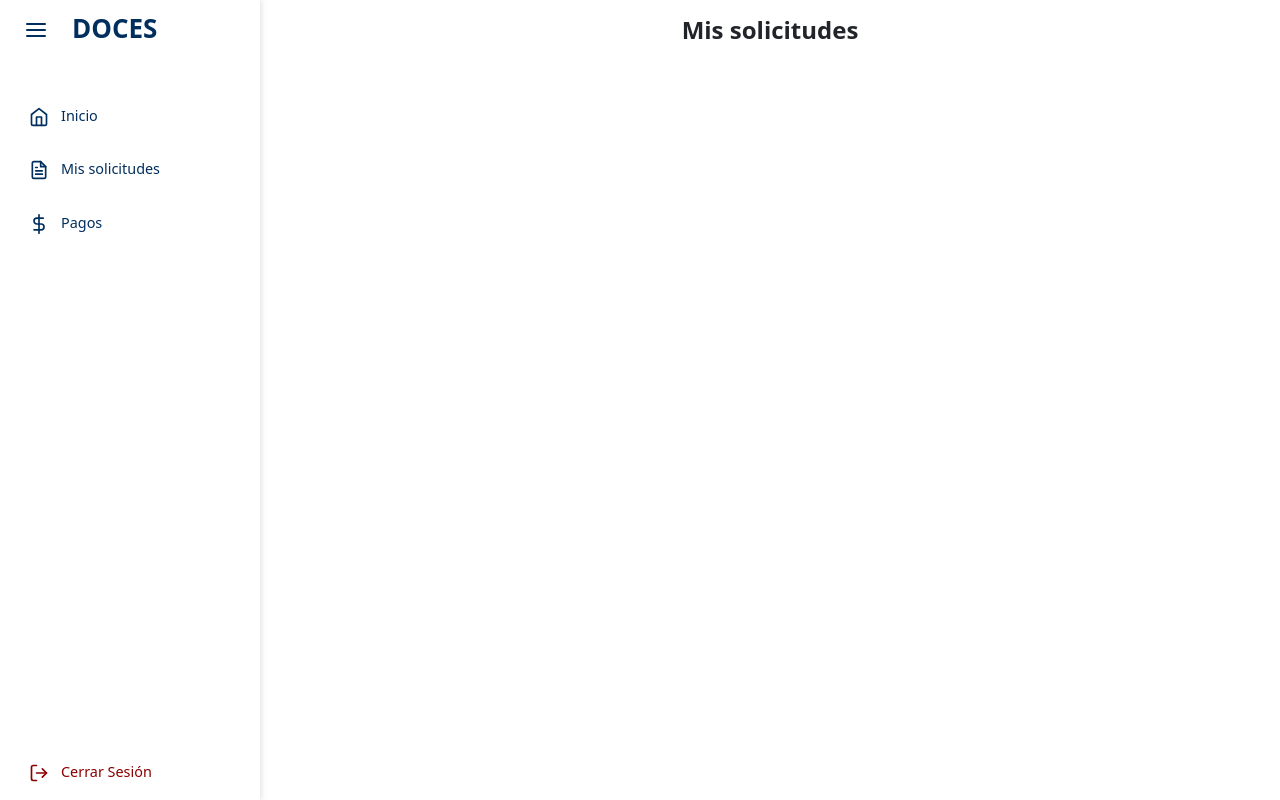
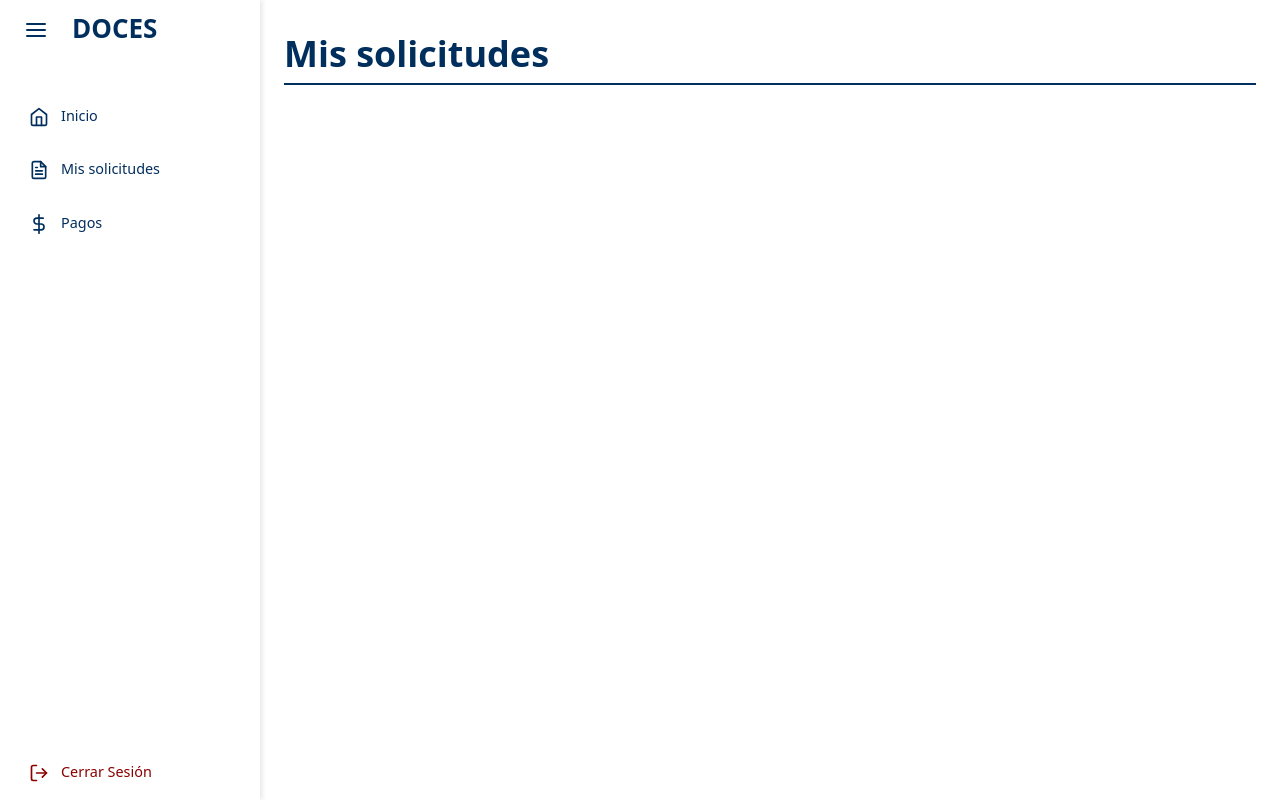
Before and after one commit to Carlos-Mtzg/doces_front, a React (Vite) app: page /requests in a window 1280 px wide. Built offline with nearby package versions, Linux system fonts and the light colour scheme.

Commit message:
style: :art: Se agrego el título de cada vista (Inicio, Mis Solicitudes, Pagos)
Se agrego el título para cada vista, y se dividió la estructura de los archivos CSS entre ADMIN/USER.

```diff
--- /dev/null
+++ b/public/css/user/home.css
@@ -0,0 +1,13 @@
+:root {
+    --azul-utez: #002E5D;
+    --verde-utez: #00AB84;
+    --gris-utez: #707372;
+    --color-texto: #5E6366;
+    --sign-out: rgb(138, 0, 0);
+}
+
+.title {
+    font-size: 36px;
+    color: var(--azul-utez);
+    border-bottom: 2px solid var(--azul-utez);
+}
--- /dev/null
+++ b/public/css/user/payments.css
@@ -0,0 +1,13 @@
+:root {
+    --azul-utez: #002E5D;
+    --verde-utez: #00AB84;
+    --gris-utez: #707372;
+    --color-texto: #5E6366;
+    --sign-out: rgb(138, 0, 0);
+}
+
+.title {
+    font-size: 36px;
+    color: var(--azul-utez);
+    border-bottom: 2px solid var(--azul-utez);
+}
--- /dev/null
+++ b/public/css/user/requests.css
@@ -0,0 +1,13 @@
+:root {
+    --azul-utez: #002E5D;
+    --verde-utez: #00AB84;
+    --gris-utez: #707372;
+    --color-texto: #5E6366;
+    --sign-out: rgb(138, 0, 0);
+}
+
+.title {
+    font-size: 36px;
+    color: var(--azul-utez);
+    border-bottom: 2px solid var(--azul-utez);
+}
--- a/src/components/Frontend.jsx
+++ b/src/components/Frontend.jsx
@@ -63,10 +63,8 @@ const Frontend = () => {
                     </Link>
                 </div>
             </aside>
-            <div className="main p-3">
-                <div className="text-center">
-                    <Outlet />
-                </div>
+            <div className="main p-4 overflow-auto">
+                <Outlet />
             </div>
         </div>
     )
--- a/src/pages/Home.jsx
+++ b/src/pages/Home.jsx
@@ -1,10 +1,11 @@
 import React from 'react'
+import '../../public/css/user/home.css'
 
 const Home = () => {
     return (
-        <div>
-            <h1>Home</h1>
-        </div>
+        <>
+            <h1 className='title py-2 mb-4'>Inicio</h1>
+        </>
     )
 }
 
--- a/src/pages/Payments.jsx
+++ b/src/pages/Payments.jsx
@@ -2,9 +2,7 @@ import React from 'react'
 
 const Payments = () => {
     return (
-        <div>
-            <h1>Pagos</h1>
-        </div>
+        <h1 className='title py-2'>Pagos</h1>
     )
 }
 
--- a/src/pages/Requests.jsx
+++ b/src/pages/Requests.jsx
@@ -2,9 +2,7 @@ import React from 'react'
 
 const Requests = () => {
     return (
-        <div>
-            <h1>Mis solicitudes</h1>
-        </div>
+        <h1 className='title py-2'>Mis solicitudes</h1>
     )
 }
 
```
